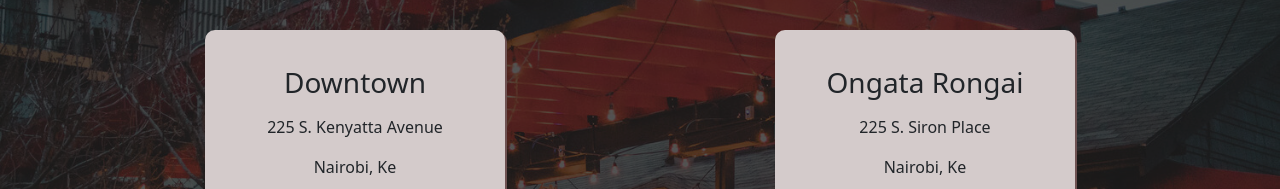
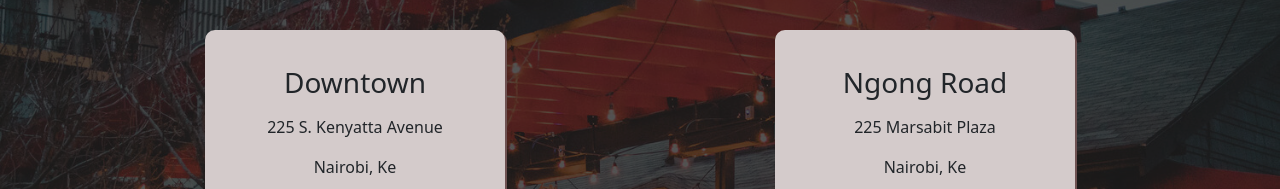
Before and after one commit to Aaron-Ekal/pizza-ip, a plain HTML site: page contact.html in a window 1280 px wide. Shown: the part 132-321 px from the top of the page. Drawn offline with nearby package versions, Linux system fonts and the light colour scheme.

Commit message:
Added location

```diff
--- a/contact.html
+++ b/contact.html
@@ -31,9 +31,9 @@
                 <div class="col-md-6">
                     <div class="content">
                         <p>
-                        <h3>Ongata Rongai</h3>
+                        <h3>Ngong Road</h3>
                         </p>
-                        <p>225 S. Siron Place</p>
+                        <p>225 Marsabit Plaza</p>
                         <p>Nairobi, Ke</p>
                         <p>+25412345678</p>
                         <p>Sun – Thu: 11am – 9pm</p>
```
